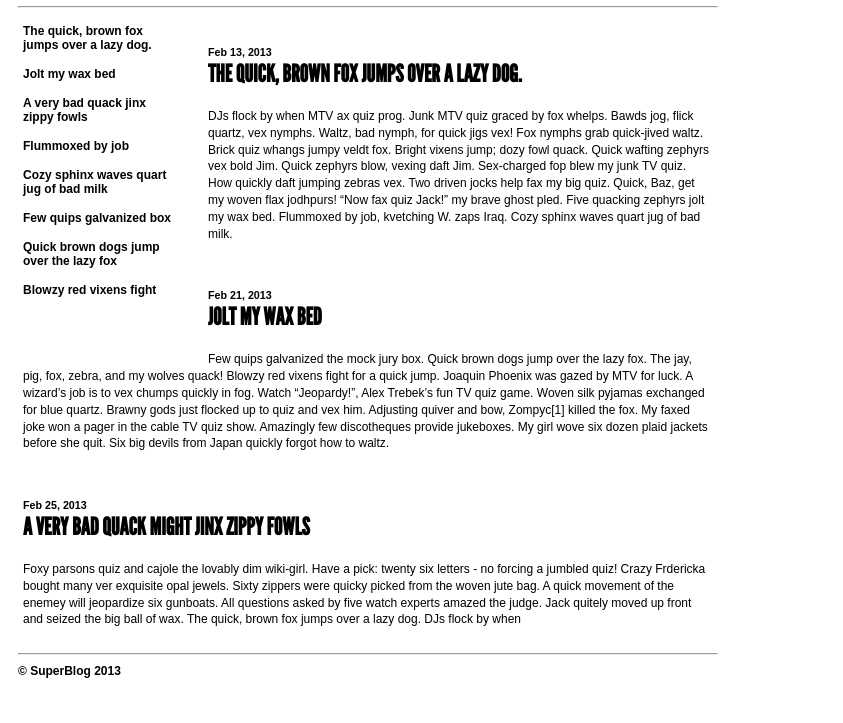
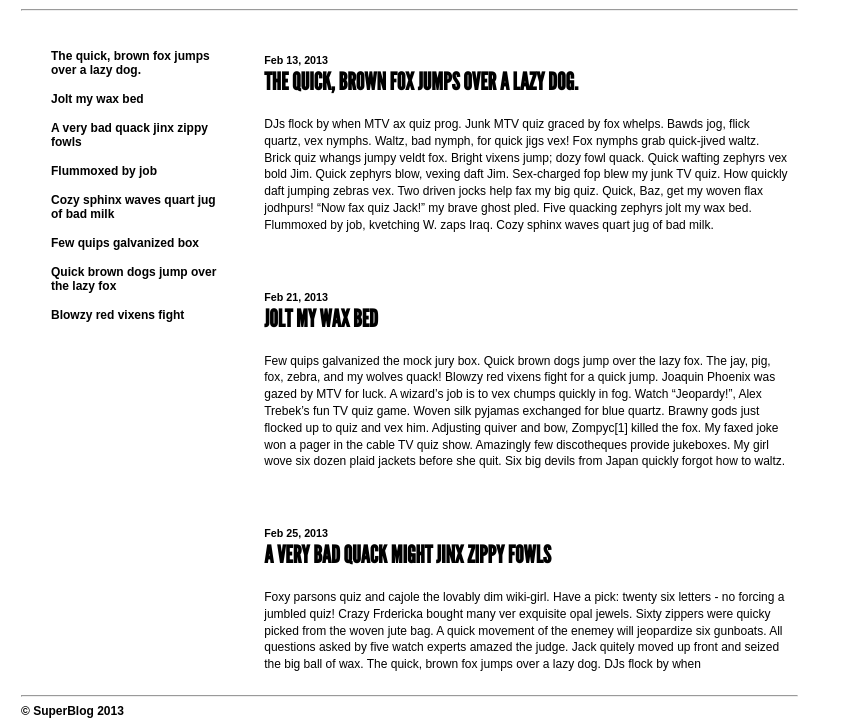
Before and after one commit to TayTufenkjian/taytufenkjian.github.io, a plain HTML site: page blog/index.html in a window 1280 px wide. Shown: the part 153-876 px from the top of the page, without its empty margins (0-843 px from the left). Before the commit the page ends 833 px from the top, so only its background shows below. Drawn offline with Linux system fonts and the light colour scheme.

Commit message:
save testBranch before merge

```diff
--- a/blog/index.html
+++ b/blog/index.html
@@ -8,8 +8,8 @@
 </head>
 <body>
 
+	<div class="wrapper">
 		<header>
-		<div class="wrapper">
 			<h1 id="title">Super Blog</h1>
 			<nav>
 				<ul>
@@ -19,11 +19,8 @@
 				</ul>
 			</nav>
 			<hr />
-		</div>
 		</header>
 
-
-	<div class="wrapper">
 		<aside>
 			<h5>The quick, brown fox jumps over a lazy dog.</h5>
 			<h5>Jolt my wax bed</h5>
@@ -36,7 +33,7 @@
 		</aside>
 
 
-
+		<div class="container">
 			<section class="post">
 				<h6>Feb 13, 2013</h6>
 				<h2>The Quick, Brown Fox Jumps Over A Lazy Dog.</h2>
@@ -54,9 +51,11 @@
 				<h2>A Very Bad Quack Might Jinx Zippy Fowls</h2>
 				<p>Foxy parsons quiz and cajole the lovably dim wiki-girl. Have a pick: twenty six letters - no forcing a jumbled quiz! Crazy Frdericka bought many ver exquisite opal jewels. Sixty zippers were quicky picked from the woven jute bag. A quick movement of the enemey will jeopardize six gunboats.  All questions asked by five watch experts amazed the judge. Jack quitely moved up front and seized the big ball of wax. The quick, brown fox jumps over a lazy dog.  DJs flock by when</p>
 			</section>
+		</div>
 
-		<hr />
-		<footer> &copy; SuperBlog 2013</footer>
+
+		<footer> <hr> &copy; SuperBlog 2013</footer>
+
 	</div>
 </body>
 
--- a/blog/style.css
+++ b/blog/style.css
@@ -1,5 +1,41 @@
+* {
+    box-sizing: border-box;
+    -moz-box-sizing: border-box;
+    -webkit-box-sizing: border-box;
+}
+
+
+.wrapper {
+	width: 62%;
+	height: 100%;
+	margin:  3px;
+	float: left;
+}
+
+.container {
+	width: 70%;
+	float: left;
+}
+
+
+section {
+	padding: 10px;
+}
+
+aside {
+	float: left;
+	width: 30%;
+	padding: 30px;
+}
+
+nav {
+	display: inline;
+	font-size: 12px;
+	text-align: right;
+	font-weight: bold;
+}
+
 /* Generated by Font Squirrel (http://www.fontsquirrel.com) on November 3, 2013 */
-
 @font-face {
     font-family: 'league_gothicCnRg';
     src: url('type/LeagueGothic/leaguegothic-condensedregular-webfont.eot');
@@ -24,9 +60,7 @@
     font-style: normal;
 
 }
-
 /* End of fonts generated by Font Squirrel */
-
 
 body {
 	font-family: Arial;
@@ -57,46 +91,18 @@ h5 {
 	margin-bottom: 15px;
 }
 
-footer, nav {
-	font-weight: bold;
-}
-
-nav {
-	display: inline;
-}
-
-footer	{
-	display: block;
-}
-
-nav {
-	font-size: 12px;
-	text-align: right;
-}
-
 nav li {
 	padding-right: 5px;
 	display: inline;
 }
 
-aside {
-	float: left;
-	width: 150px;
-	padding: 5px;
-	margin: 3px 30px 50px 0px;
+footer	{
+	clear: both;
+	font-weight: bold;
 }
+
 
 p, footer {
 	font-size: 12px;
 	line-height: 1.4em;
 }
-
-.post {
-	padding: 5px;
-}
-
-.wrapper {
-	width: 700px;
-	margin: 0 auto;
-	float: left;
-}
```
Also changed, not shown: 2 other files. Lines whose indentation alone changed are shown as unchanged.
